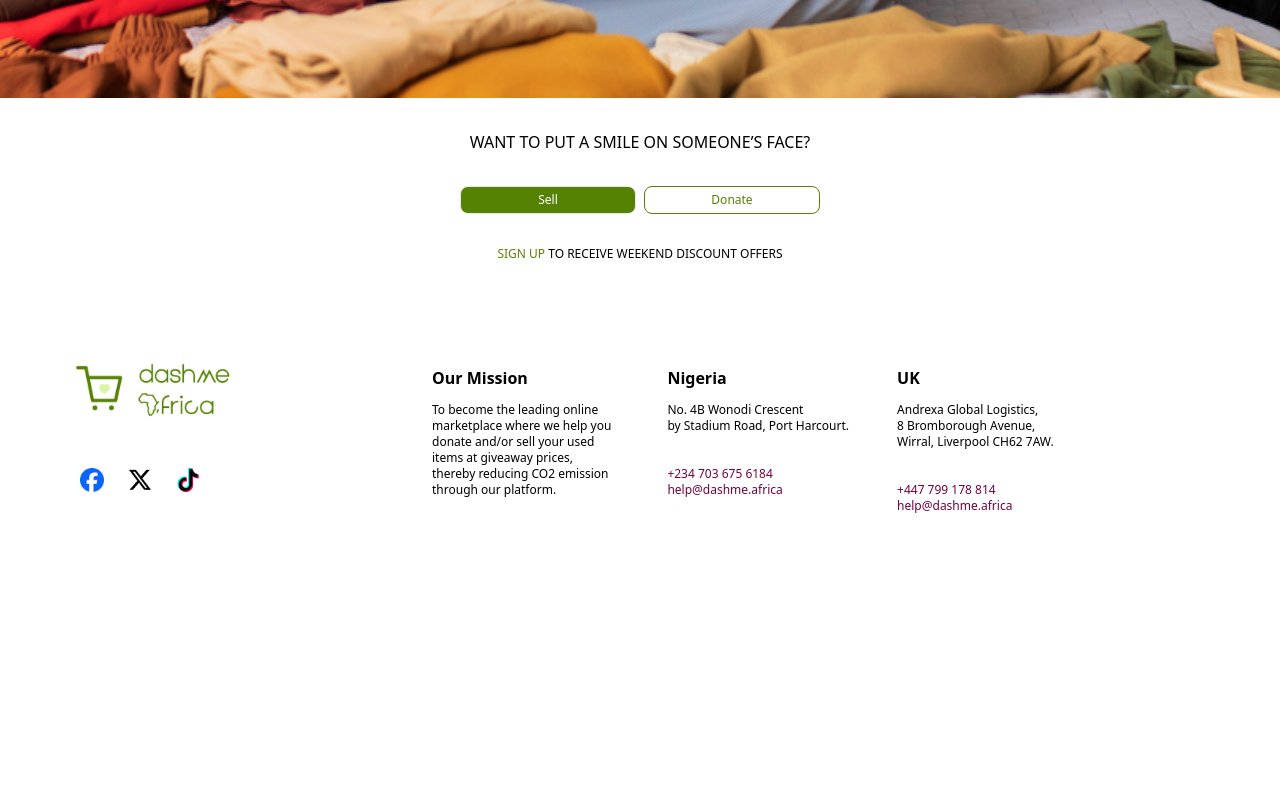
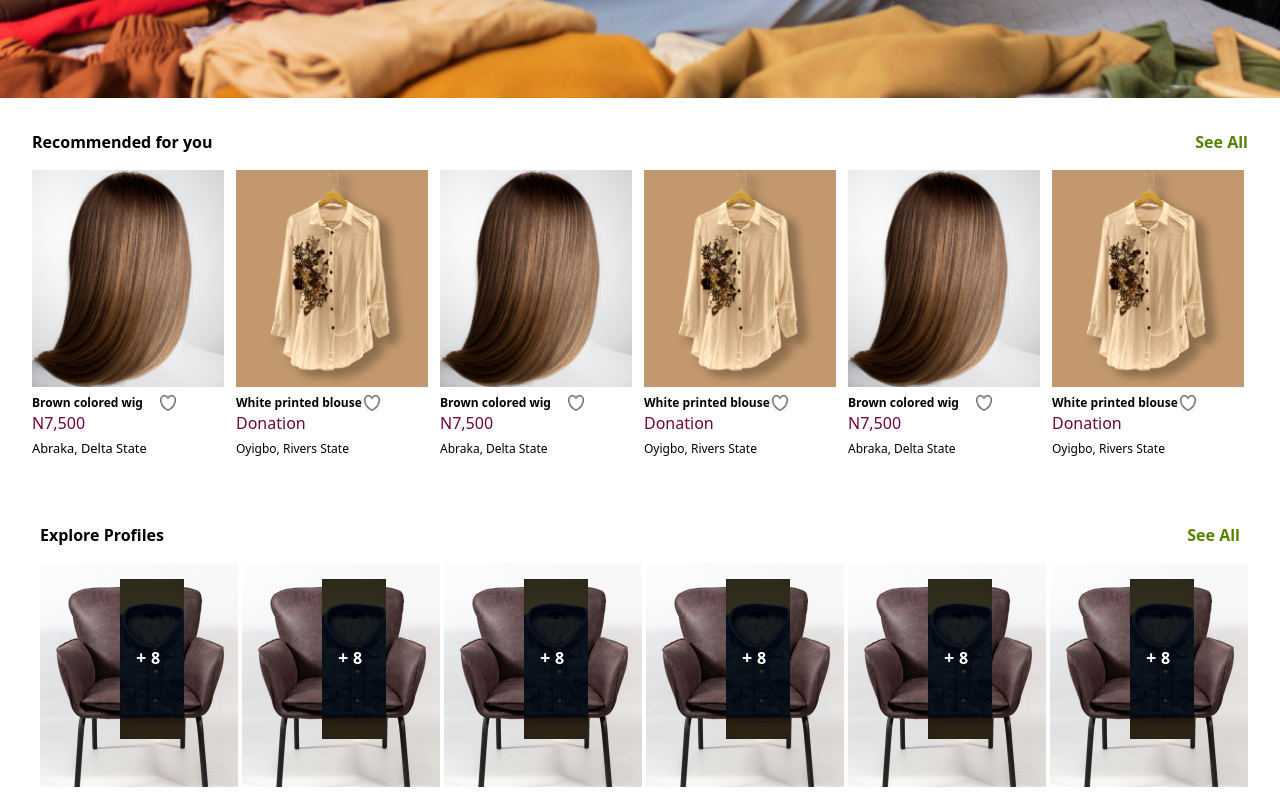
Before and after one commit to your-expert-tech-guide/dashmeafrica, a React (Vite) app: page /homepageone in a window 1280 px wide. Shown: the part 820-1620 px from the top of the page. Before the commit the page ends 1374 px from the top, so only its background shows below. Built offline with nearby package versions, Linux system fonts and the light colour scheme; the HTML template or start-up script is replaced by a standard one.

Commit message:
Used the productlist componet inside the HomepageOne Component

```diff
--- a/src/HomepageOne.jsx
+++ b/src/HomepageOne.jsx
@@ -76,6 +76,7 @@ return(
             </div>
 
         </nav>
+
   {/* HERO SECTION  */}
         <section
   className="relative bg-[url('./assets/heroimage.png')] bg-cover bg-center bg-no-repeat"
@@ -103,6 +104,10 @@ return(
 
   </div>
 </section>
+
+
+ {/* PRODUCT LIST  */}
+ <Productlist />
 
 {/*FOOTER */}
 <div className="">
```
Also changed, not shown: src/Productlist.jsx (renamed from src/assets/Productlist.jsx).
